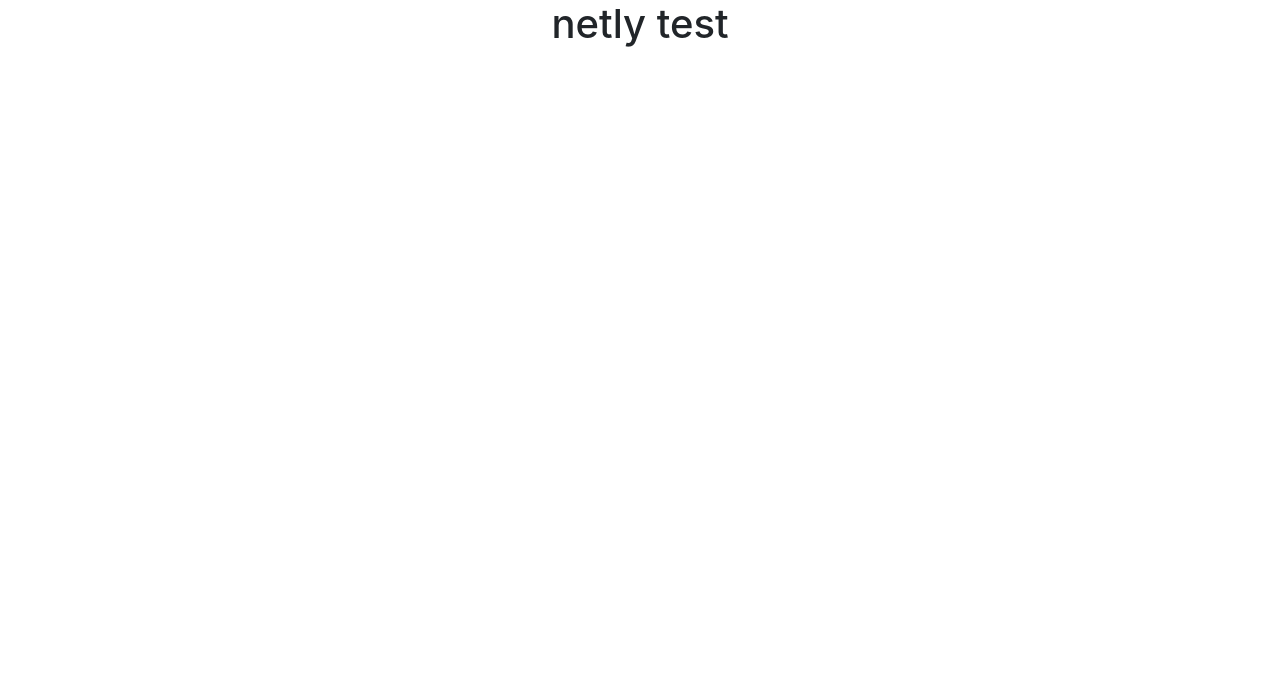
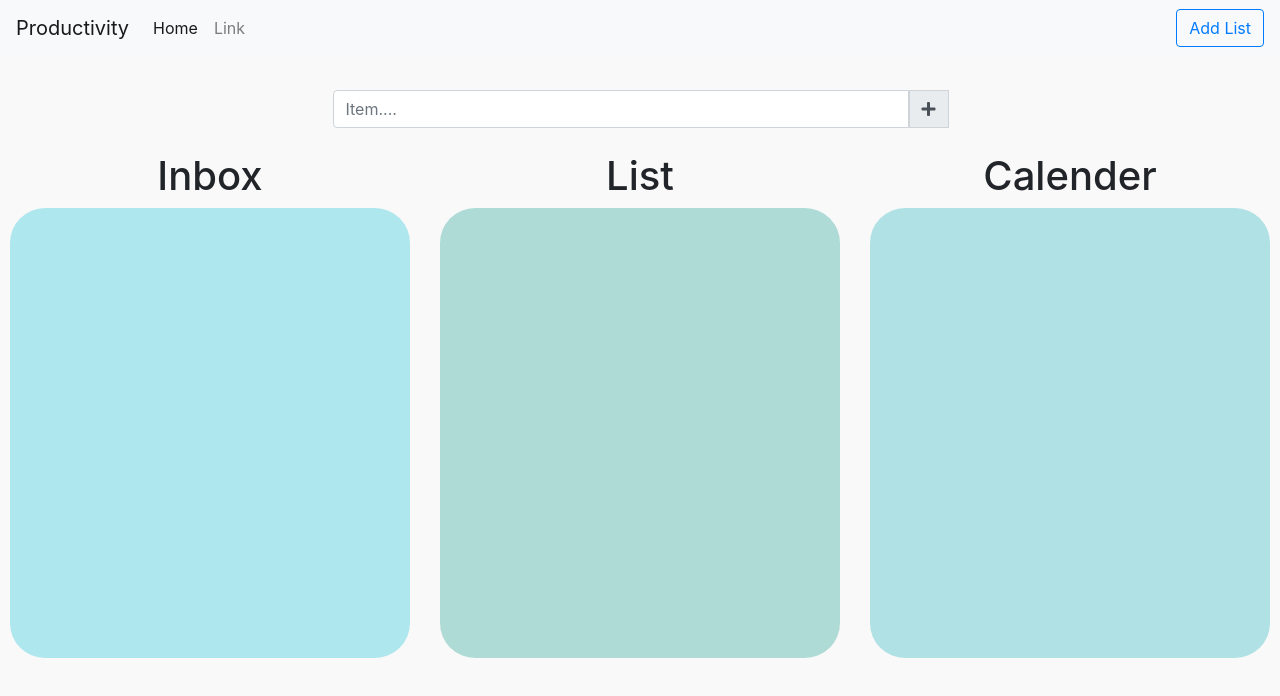
Before and after one commit to Abdelmajeed-Shaheen/Productivity, a React (Create React App) app: page / in a window 1280 px wide. Shown: the top 696 px of the page. Built offline with nearby package versions, Linux system fonts and the light colour scheme.

Commit message:
first tyle

```diff
--- a/public/index.html
+++ b/public/index.html
@@ -15,6 +15,7 @@
     <script src="https://code.jquery.com/jquery-3.5.1.slim.min.js" integrity="sha384-DfXdz2htPH0lsSSs5nCTpuj/zy4C+OGpamoFVy38MVBnE+IbbVYUew+OrCXaRkfj" crossorigin="anonymous"></script>
     <script src="https://cdn.jsdelivr.net/npm/popper.js@1.16.0/dist/umd/popper.min.js" integrity="sha384-Q6E9RHvbIyZFJoft+2mJbHaEWldlvI9IOYy5n3zV9zzTtmI3UksdQRVvoxMfooAo" crossorigin="anonymous"></script>
     <script src="https://stackpath.bootstrapcdn.com/bootstrap/4.5.0/js/bootstrap.min.js" integrity="sha384-OgVRvuATP1z7JjHLkuOU7Xw704+h835Lr+6QL9UvYjZE3Ipu6Tp75j7Bh/kR0JKI" crossorigin="anonymous"></script>
+    <link rel="stylesheet" href="https://use.fontawesome.com/releases/v5.7.0/css/all.css" integrity="sha384-lZN37f5QGtY3VHgisS14W3ExzMWZxybE1SJSEsQp9S+oqd12jhcu+A56Ebc1zFSJ" crossorigin="anonymous">
     <title>Productivity App</title>
   </head>
   <body>
--- a/src/App.css
+++ b/src/App.css
@@ -1,38 +1,31 @@
-.App {
-  text-align: center;
+.inboxdiv {
+    height: 450px;
+    background-color: rgba(0, 188, 212, 0.3);
+    overflow-y: auto;
+    padding: 10px 10px 10px 10px;
+    border-radius: 35px;
 }
 
-.App-logo {
-  height: 40vmin;
-  pointer-events: none;
+.listdiv {
+    height: 450px;
+    background-color: rgba(0, 150, 136, 0.3);
+    overflow-y: auto;
+    padding: 10px 10px 10px 10px;
+    border-radius: 35px;
 }
 
-@media (prefers-reduced-motion: no-preference) {
-  .App-logo {
-    animation: App-logo-spin infinite 20s linear;
-  }
+.calenderdiv {
+    height: 450px;
+    background-color: rgba(3, 169, 181, 0.3);
+    overflow-y: auto;
+    padding: 10px 10px 10px 10px;
+    border-radius: 35px;
 }
 
-.App-header {
-  background-color: #282c34;
-  min-height: 100vh;
-  display: flex;
-  flex-direction: column;
-  align-items: center;
-  justify-content: center;
-  font-size: calc(10px + 2vmin);
-  color: white;
+.maindiv {
+    padding: 10px 10px 10px 10px;
 }
 
-.App-link {
-  color: #61dafb;
+body{
+    background-color: rgba(248, 246, 246, 0.658);
 }
-
-@keyframes App-logo-spin {
-  from {
-    transform: rotate(0deg);
-  }
-  to {
-    transform: rotate(360deg);
-  }
-}
--- a/src/App.js
+++ b/src/App.js
@@ -1,10 +1,11 @@
 import React from 'react';
 import './App.css';
+import Main from './components/Main';
 
 function App() {
   return (
-    <div className="App">
-      <h1>netly test</h1>
+    <div>
+      <Main/>
     </div>
   );
 }
--- /dev/null
+++ b/src/components/Main.js
@@ -0,0 +1,35 @@
+import React from "react"
+import Header from "./header/Header"
+import Inbox from "./lists/Inbox"
+import List from "./lists/List"
+import Calender from "./lists/Calender"
+import ItemInput from "./forms/ItemInput"
+
+
+const Main = (props)=>{
+    return(
+        <>
+        <Header/>
+        <div  className="maindiv">
+            <div className="row my-4">
+                <div className="col-md-3"></div>
+                <div className="col-md-6"><ItemInput/></div>
+                <div className="col-md-3"></div>
+            </div>
+            <div className = "row mt-3">
+                <div className="col-md-4">
+                    <Inbox/>
+                </div>
+                <div className="col-md-4">
+                    <List/>
+                </div>
+                <div className="col-md-4">
+                    <Calender/>
+                </div>
+            </div>
+        </div>
+        </>
+    )
+}
+
+export default Main;
--- /dev/null
+++ b/src/components/forms/ItemInput.js
@@ -0,0 +1,29 @@
+import React from "react"
+
+
+const ItemInput = (props)=>{
+    return(
+        <div>
+          <form >
+            <div className="input-group">
+              <input
+                type="text"
+                className="form-control"
+                placeholder="Item...."
+                id="item"
+                name="item"
+                //value={item}
+                //onChange={e => this.onChange(e.target.value)}
+              />
+              <div className="input-group-prepend">
+                <button className="input-group-text" id="basic-addon1">
+                  <i className=" fa fa-plus"> </i>
+                </button>
+              </div>
+            </div>
+          </form>
+        </div>
+    )
+}
+
+export default ItemInput
--- /dev/null
+++ b/src/components/header/Header.js
@@ -0,0 +1,24 @@
+import React from "react"
+
+const Header = (props)=>{
+    return(
+    <nav className="navbar navbar-expand-lg navbar-light bg-light">
+    <button className="navbar-toggler" type="button" data-toggle="collapse" data-target="#navbarTogglerDemo01" aria-controls="navbarTogglerDemo01" aria-expanded="false" aria-label="Toggle navigation">
+      <span className="navbar-toggler-icon"></span>
+    </button>
+    <div className="collapse navbar-collapse" id="navbarTogglerDemo01">
+      <a className="navbar-brand" >Productivity</a>
+      <ul className="navbar-nav mr-auto mt-2 mt-lg-0">
+        <li className="nav-item active">
+          <a className="nav-link" >Home <span className="sr-only">(current)</span></a>
+        </li>
+        <li className="nav-item">
+          <a className="nav-link">Link</a>
+        </li>
+      </ul>
+        <button className="btn btn-outline-primary my-2 my-sm-0" type="submit">Add List</button>
+    </div>
+  </nav>
+  )
+}
+export default Header;
--- /dev/null
+++ b/src/components/lists/Calender.js
@@ -0,0 +1,15 @@
+import React from "react"
+
+
+const Calender = (props)=>{
+    return(
+        <>
+        <h1 className="text-center">Calender</h1>
+        <div className="calenderdiv">
+
+        </div>
+        </>
+    )
+}
+
+export default Calender;
--- /dev/null
+++ b/src/components/lists/Inbox.js
@@ -0,0 +1,15 @@
+import React from "react"
+
+
+const Inbox = (props)=>{
+    return(
+        <>
+        <h1 className="text-center">Inbox</h1>
+        <div className="inboxdiv">
+
+        </div>
+        </>
+    )
+}
+
+export default Inbox;
--- /dev/null
+++ b/src/components/lists/List.js
@@ -0,0 +1,14 @@
+import React from "react"
+
+
+const List = (props)=>{
+    return(
+        <>
+        <h1 className="text-center">List</h1>
+        <div className="listdiv">
+        </div>
+        </>
+    )
+}
+
+export default List;
```
